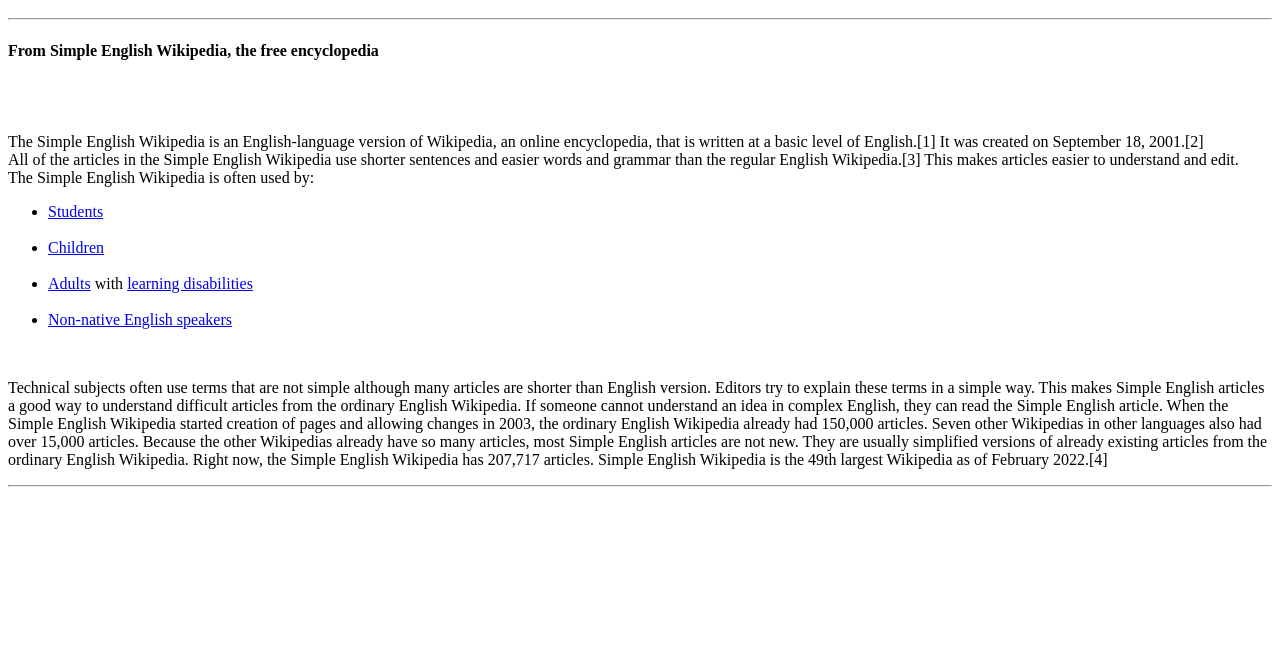
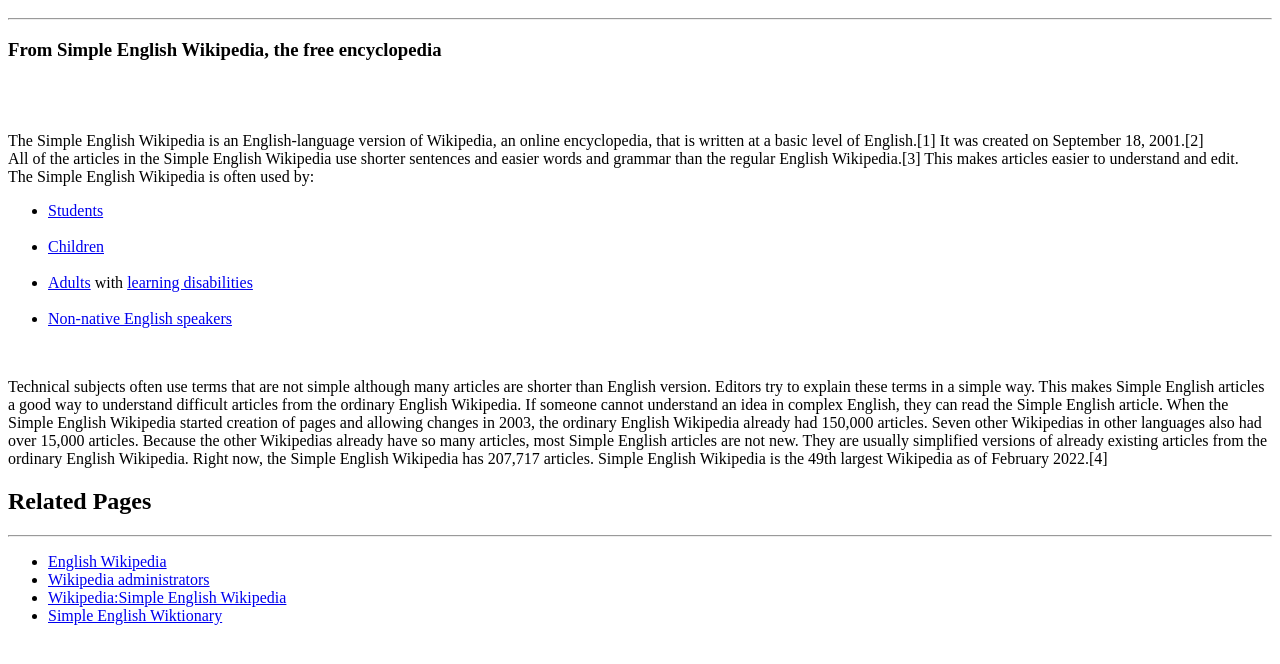
Before and after one commit to dgojkoski/html-css, a plain HTML site: page domasna_rabota/index.html in a window 1280 px wide. Shown: the part 48-712 px from the top of the page. Drawn offline with Linux system fonts and the light colour scheme.

Commit message:
Added related pages

```diff
--- a/domasna_rabota/index.html
+++ b/domasna_rabota/index.html
@@ -5,7 +5,7 @@
     <body>
         <h1>Simple English Wikipedia</h1>
         <hr>
-        <h4>From Simple English Wikipedia, the free encyclopedia</h4>
+        <h3>From Simple English Wikipedia, the free encyclopedia</h3>
         <br>
         <br>
         <p>The Simple English Wikipedia is an English-language version of Wikipedia, an online encyclopedia, that is written at a basic level of English.[1] It was created on September 18, 2001.[2]
@@ -30,7 +30,22 @@
                 <p>Technical subjects often use terms that are not simple although many articles are shorter than English version. Editors try to explain these terms in a simple way. This makes Simple English articles a good way to understand difficult articles from the ordinary English Wikipedia. If someone cannot understand an idea in complex English, they can read the Simple English article.
 
                     When the Simple English Wikipedia started creation of pages and allowing changes in 2003, the ordinary English Wikipedia already had 150,000 articles. Seven other Wikipedias in other languages also had over 15,000 articles. Because the other Wikipedias already have so many articles, most Simple English articles are not new. They are usually simplified versions of already existing articles from the ordinary English Wikipedia. Right now, the Simple English Wikipedia has 207,717 articles. Simple English Wikipedia is the 49th largest Wikipedia as of February 2022.[4]</p>
+
+                    <h2>Related Pages</h2>
                     <hr>
 
+                    <ul>
+                        <li> <a href="second.html">English Wikipedia</a> </li>
+
+                        <li> <a href="third.html">Wikipedia administrators</a> </li>
+
+                        <li> <a href="fourth.html">Wikipedia:Simple English Wikipedia
+                        </a> </li>
+
+                        <li> <a href="fifth.html">Simple English Wiktionary</a> </li>
+
+
+
+                    </ul>
     </body>
 </html>
```
Also changed, not shown: domasna_rabota/third.html (added), 1 other file.
